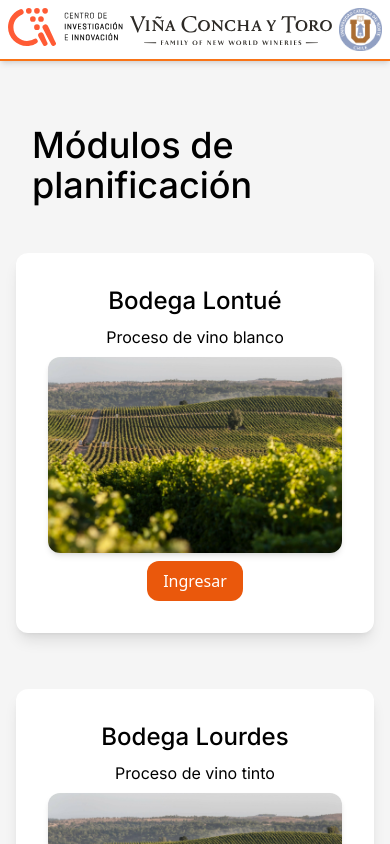
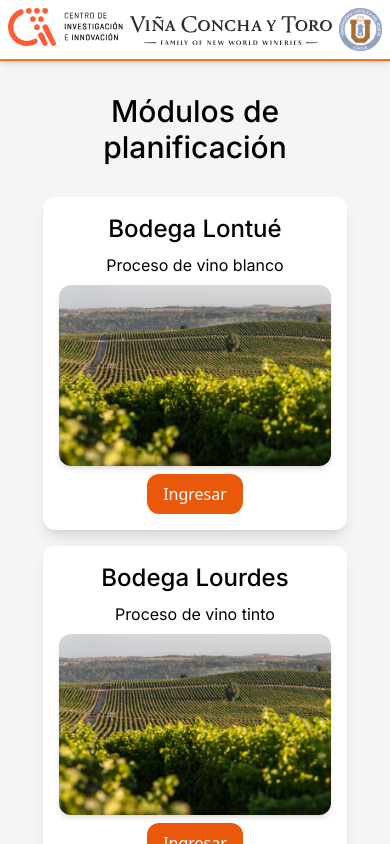
Before and after one commit to Gasthor/frontend-capstone-project-vct-2024-1, a Next.js app: page / in a window 390 px wide. Shown: the top 844 px of the page. Built offline with nearby package versions, Linux system fonts and the light colour scheme.

Commit message:
[Change] styles and compatibility with small devices

```diff
--- a/components/Layout/Layout.tsx
+++ b/components/Layout/Layout.tsx
@@ -18,7 +18,7 @@
             <meta name="description" content={pageDescription}/>
         </Head>
         <Navbar/>
-        <main className="flex flex-col gap-8 items-center p-4 flex-grow">
+        <main className="flex flex-col gap-4 sm:gap-8 items-center p-4 flex-grow">
             {children}
         </main>
         <Footer/>
--- a/components/UI/Buttons/ButtonPrincipal.tsx
+++ b/components/UI/Buttons/ButtonPrincipal.tsx
@@ -1,10 +1,13 @@
+import { interSecondary } from "@/styles/fonts"
 import Link from "next/link"
 import { FC } from "react"
+
+type functionButton = () => void
 
 interface Props {
     title: string
     goTo?: string
-    action?: () => {}
+    action?: functionButton
 
 }
 
@@ -17,12 +20,12 @@
         <>
             {
                 goTo ? (
-                    <Link href={goTo} className=" bg-orange-600 py-2 px-4 rounded-xl cursor-pointer hover:bg-orange-700">
-                        <p className=" text-white">{title}</p>
+                    <Link href={goTo} className=" bg-orange-600 py-2 px-4 rounded-xl cursor-pointer hover:bg-orange-700 w-fit mx-auto">
+                        <p className={`text-white ${interSecondary}`}>{title}</p>
                     </Link>
                 ) : (
-                    <button className=" bg-orange-600 py-2 px-4 rounded-xl cursor-pointer hover:bg-orange-700">
-                        <p className=" text-white">{title}</p>
+                    <button className=" bg-orange-600 py-2 px-4 rounded-xl cursor-pointer hover:bg-orange-700 w-fit" onClick={() => action && action()}>
+                        <p className={`text-white ${interSecondary}`}>{title}</p>
                     </button>
                 )
             }
--- a/components/UI/Container/Container.tsx
+++ b/components/UI/Container/Container.tsx
@@ -10,7 +10,7 @@
     width
 }) => {
     return(
-        <section className= {`gap-2 flex flex-col justify-center items-center bg-white p-8 rounded-xl shadow-lg ${width?width: "w-fit"}`}>
+        <section className= {`gap-2 flex flex-col bg-white p-4 sm:p-8 rounded-xl shadow-lg ${width?width: " w-11/12 sm:max-w-6xl"}`}>
             {children}
         </section>
     )
--- a/components/UI/Navbar/Navbar.tsx
+++ b/components/UI/Navbar/Navbar.tsx
@@ -2,7 +2,7 @@
 
 export default function Navbar() {
     return (
-        <nav className="flex justify-around mb-8 p-2 border-b-2 border-orange-500 shadow-md w-full bg-white">
+        <nav className="flex justify-around sm:mb-8 p-2 border-b-2 border-orange-500 shadow-md w-full bg-white">
             <div>
                 <Image alt='Logo centro de investigacion e innovacion' src="/logo-CII.svg" width={160} height={12} />
             </div>
--- a/pages/index.tsx
+++ b/pages/index.tsx
@@ -16,20 +16,20 @@
 export const Home: NextPageWithLayout = () => {
   return (
     <>
-      <h1 className={`m-4 text-4xl ${interTitle.className}`}>Módulos de planificación</h1>
+      <h1 className={`m-4 text-3xl sm:text-4xl text-center ${interTitle.className}`}>Módulos de planificación</h1>
 
-      <div className="flex flex-col sm:flex-row gap-14">
+      <div className="flex flex-col items-center sm:flex-row gap-4 sm:gap-14">
 
         <Container >
-          <h2 className={`text-2xl ${interTitle.className}`}>Bodega Lontué</h2>
-          <p className={`${interSecondary.className}`}>Proceso de vino blanco</p>
+          <h2 className={`text-center text-2xl ${interTitle.className}`}>Bodega Lontué</h2>
+          <p className={`text-center ${interSecondary.className}`}>Proceso de vino blanco</p>
           <Image src="/img-temp-bodegas.jpeg" width="300" height="12" alt="imagen bodega 1" className=" rounded-xl shadow-md" />
           <ButtonPrincipal title="Ingresar" goTo="/planificacion_lontue"/>
         </Container>
 
         <Container>
-          <h2 className={` text-2xl ${interTitle.className}`}>Bodega Lourdes</h2>
-          <p className={`${interSecondary.className}`}>Proceso de vino tinto</p>
+          <h2 className={`text-center text-2xl ${interTitle.className}`}>Bodega Lourdes</h2>
+          <p className={`text-center ${interSecondary.className}`}>Proceso de vino tinto</p>
           <Image src="/img-temp-bodegas.jpeg" width="300" height="12" alt="imagen bodega 1" className=" rounded-xl shadow-md" />
           <ButtonPrincipal title="Ingresar" goTo="/planificacion_lourdes"/>
         </Container>
```
